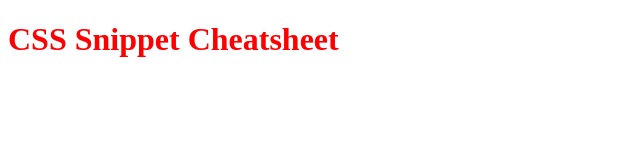
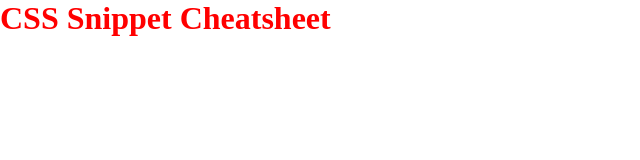
Before and after one commit to ChesneyJulian/css-snippet-cheat-sheet, a plain HTML site: page index.html in a window 1280 px wide. Shown: the whole page, without its empty margins (0-640 px from the left). Drawn offline with Linux system fonts and the light colour scheme.

Commit message:
add link to reset.css and basic html reset stylings

```diff
--- a/index.html
+++ b/index.html
@@ -5,6 +5,7 @@
     <meta http-equiv="X-UA-Compatible" content="IE=edge">
     <meta name="viewport" content="width=device-width, initial-scale=1.0">
     <title>Document</title>
+    <link rel="stylesheet" href="./assets/css/reset.css" />
     <link rel="stylesheet" href="./assets/css/style.css"/>
 </head>
 <body>
```
